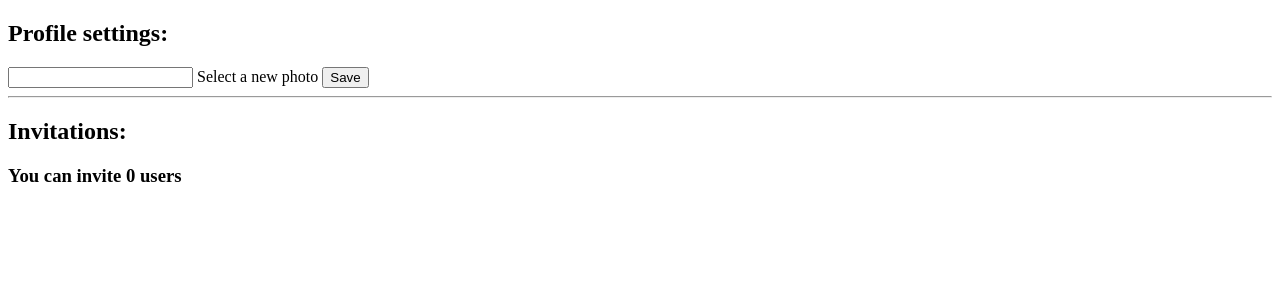
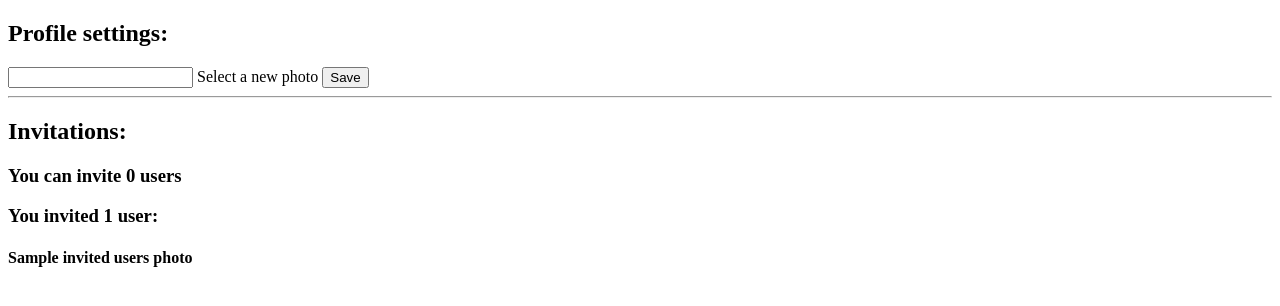
Before and after one commit to Hoticus/runotab, a Symfony app: template templates/account_settings/index.html.twig in a window 1280 px wide. Shown: the part 44-350 px from the top of the page. Run offline with Twig, Linux system fonts and the light colour scheme; the template is opened without the code that fills it: most values are stand-ins (such as "Sample title", 1, 10 or a date in 2020); grey boxes marked "Sample" are stand-in pictures; form fields are guessed from the names that the template uses; some libraries are stand-ins or nearby versions; grey boxes are pictures that could not be loaded.

Commit message:
Add invited users in the settings

```diff
--- a/src/Controller/RegistrationController.php
+++ b/src/Controller/RegistrationController.php
@@ -141,15 +141,16 @@
                         $invited_by_user_invitations[1]
                     )]);
                     $invited_by_user_invitations[1] = array_values($invited_by_user_invitations[1]);
-                    $invited_by->setInvitations($invited_by_user_invitations);
                     $user->setRating(floor($invited_by->getRating() / 2));
-                    $user->setInvitations([floor($invited_by->getRating() / 2), []]);
+                    $user->setInvitations([floor($invited_by->getRating() / 2), [], []]);
                 }
                 $user->setLocale($request->getLocale());
                 $this->session->set('_locale', $request->getLocale());
 
                 $em->persist($user);
                 $em->remove($invitation);
+                $invited_by_user_invitations[2][] = $user->getId();
+                $invited_by->setInvitations($invited_by_user_invitations);
                 $em->flush();
 
                 $token = new PostAuthenticationToken($user, 'main', $user->getRoles());
--- a/tailwind.config.js
+++ b/tailwind.config.js
@@ -25,6 +25,9 @@
                 "monospace"
             ]
         },
+        minWidth: {
+            '32': '8rem'
+        },
         extend: {},
     },
     variants: {
--- a/templates/account_settings/index.html.twig
+++ b/templates/account_settings/index.html.twig
@@ -7,9 +7,9 @@
         <div class="container mx-auto">
             {# Profile settings #}
             <h2 class="text-3xl font-medium text-gray-400">{% trans %}Profile settings{% endtrans %}:</h2>
-            <div class="flex items-center space-x-8 my-6">
-                <div id="current_avatar" class="bg-cover w-32 h-32 rounded-full" style="background-image: url({{ asset(avatar_photo) }})"></div>
-                <h3 class="text-4xl font-semibold">{{ app.user.name ~ " " ~ app.user.surname }}</h3>
+            <div class="flex items-center my-6">
+                <div id="current_avatar" class="bg-cover w-32 h-32 rounded-full mr-8 min-w-32" style="background-image: url({{ asset(avatar_photo) }})"></div>
+                <h3 class="text-4xl max-w-full break-words font-semibold">{{ app.user.name ~ " " ~ app.user.surname }}</h3>
             </div>
             {{ form_start(form) }}
                 {{ form_widget(form.photo, {'attr': {'class': 'hidden'}}) }}
@@ -49,10 +49,12 @@
             <hr class="my-12">
             {# Invitations #}
             <h2 class="text-3xl font-medium text-gray-400 mb-4">{% trans %}Invitations{% endtrans %}:</h2>
+            <div>
                 <h3 class="text-2xl font-semibold inline-block">{% trans %}You can invite{% endtrans %} {% trans with {'users': app.user.invitations[0]} %}invite_users{% endtrans %}</h3>
                 {% if app.user.invitations[0] > 0 %}
                     <a class="ml-6 inline-block bg-blue-400 hover:bg-blue-500 py-1 rounded-full text-white font-bold text-xl focus:outline-none w-1/5 text-center" href="{{ path('create_invitation') }}">{% trans %}Create an invitation{% endtrans %}</a>
                 {% endif %}
+            </div>
             {% for flashCode in app.flashes('create_invitation_success_invitation_code') %}
                 <div class="px-8 py-4 bg-green-300 mt-8">
                     <p class="text-2xl">{% trans %}You have successfully created a new invitation. Please write down this invitation code, because you will no longer be able to see it{% endtrans %}:</p>
@@ -61,8 +63,9 @@
                 </div>
             {% endfor %}
             {% if app.user.invitations[1] is not empty %}
-                {# TODO: declination #}
-                <h3 class="text-2xl font-semibold mt-6">{% trans %}Active invitations{% endtrans %} ({{ app.user.invitations[1]|length }}):</h3>
+                <div class="mt-6">
+                    <h3 class="text-2xl font-semibold">{% trans %}Active invitations{% endtrans %} ({{ app.user.invitations[1]|length }}):</h3>
+                    <div class="flex">
                         <ul class="mt-2 space-y-3 flex flex-col float-left">
                             {% for i, invitation in user_invitations %}
                                 <li class="text-lg font-medium flex justify-between items-center">
@@ -71,6 +74,23 @@
                                 </li>
                             {% endfor %}
                         </ul>
+                    </div>
+                </div>
+            {% endif %}
+            {% if invited_users_photos is not empty %}
+                <div class="mt-6">
+                    <h3 class="text-2xl font-semibold mt-6">{% trans %}You invited{% endtrans %} {% trans with {'users': invited_users_photos|length} %}invite_users{% endtrans %}:</h3>
+                    <div class="grid grid-cols-5 gap-x-4 gap-y-4 mt-4">
+                        {% for user in invited_users_photos %}
+                            <div class="flex flex-col items-center">
+                                <a href="{{ path('user_profile', {id: user[1]}) }}">
+                                    <div class="bg-cover w-32 h-32 rounded-full" style="background-image: url({{ asset(user[0]) }})"></div>
+                                </a>
+                                <h4 class="text-lg font-bold break-words max-w-full">{{ user[2] }}</h4>
+                            </div>
+                        {% endfor %}
+                    </div>
+                </div>
             {% endif %}
         </div>
     </main>
```
Also changed, not shown: src/Controller/AccountSettingsController.php (+15 -1 lines), 1 other file. Lines whose indentation alone changed are shown as unchanged.
